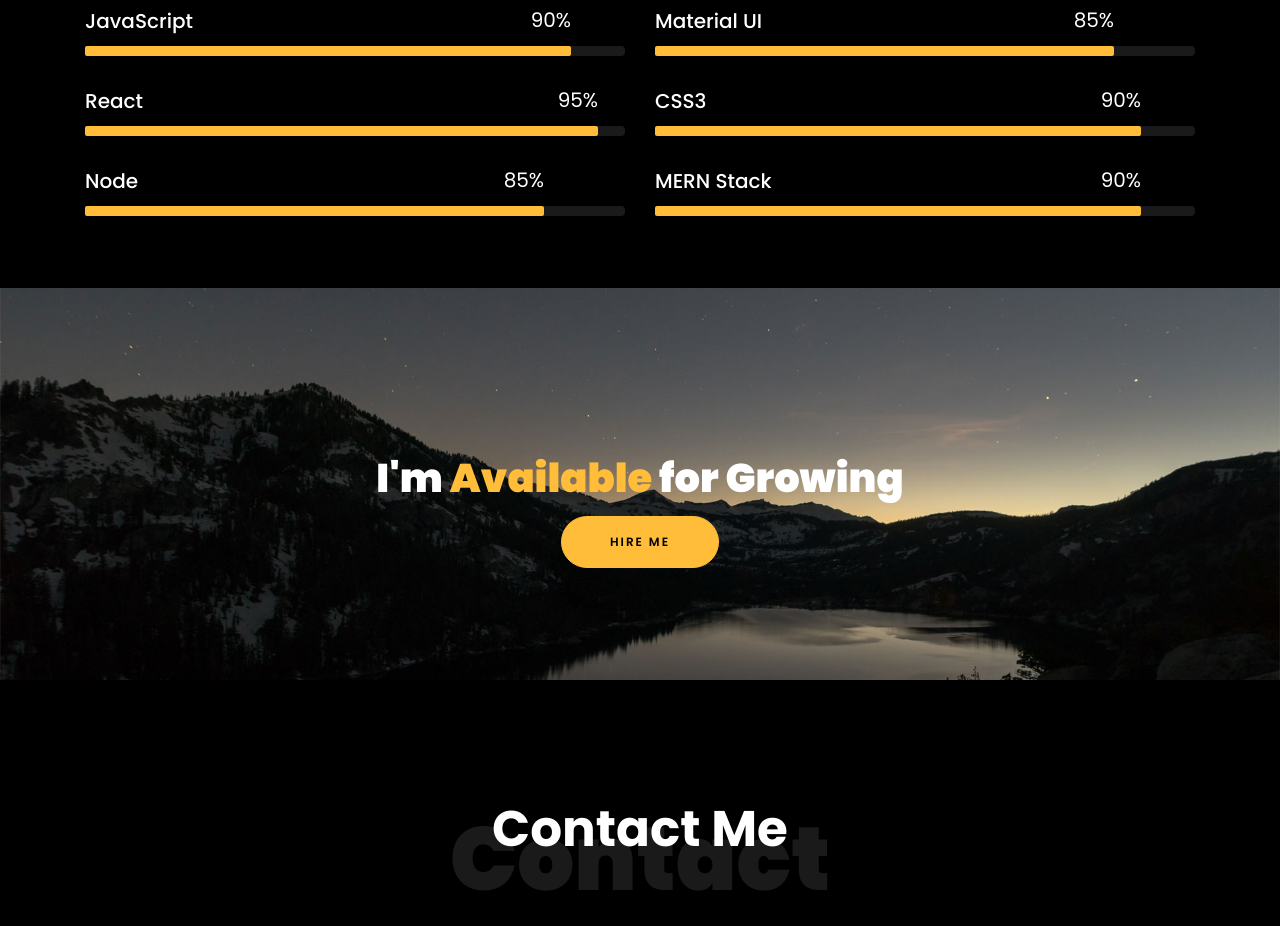
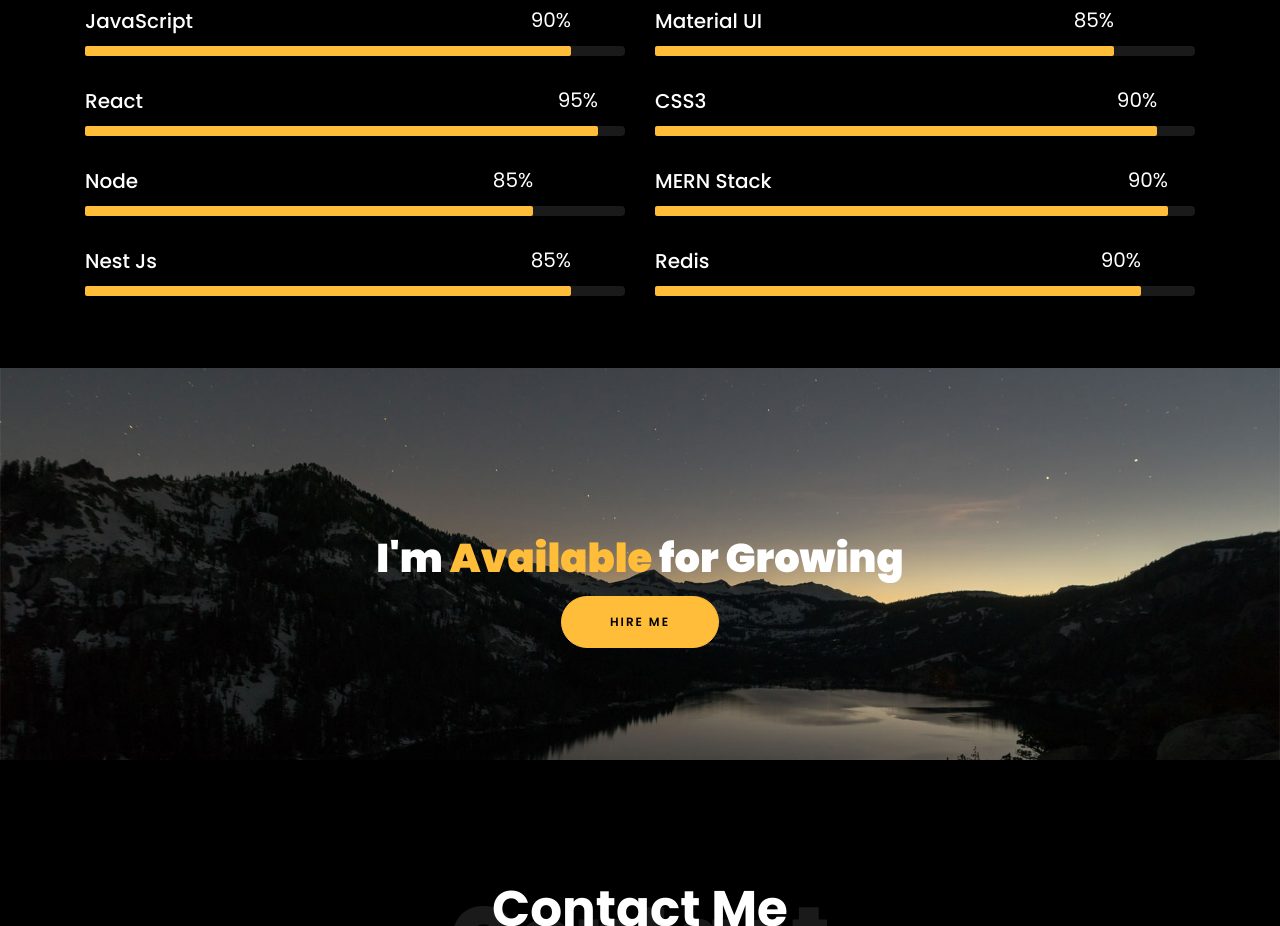
Before and after one commit to shivamrai83/Shivam-Dev, a plain HTML site: page index.html in a window 1280 px wide. Shown: the part 1640-2566 px from the top of the page. Drawn offline with Linux system fonts and the light colour scheme; files whose address does not match are found by name.

Commit message:
Added Skills

```diff
--- a/index.html
+++ b/index.html
@@ -321,7 +321,7 @@
 							<h3>CSS3</h3>
 							<div class="progress">
 							 	<div class="progress-bar color-4" role="progressbar" aria-valuenow="90"
-							  	aria-valuemin="0" aria-valuemax="100" style="width:90%">
+							  	aria-valuemin="0" aria-valuemax="100" style="width:93%">
 							    <span>90%</span>
 							  	</div>
 							</div>
@@ -332,7 +332,7 @@
 							<h3>Node</h3>
 							<div class="progress">
 							 	<div class="progress-bar color-5" role="progressbar" aria-valuenow="85"
-							  	aria-valuemin="0" aria-valuemax="100" style="width:85%">
+							  	aria-valuemin="0" aria-valuemax="100" style="width:83%">
 							    <span>85%</span>
 							  	</div>
 							</div>
@@ -341,6 +341,28 @@
 					<div class="col-md-6 animate-box">
 						<div class="progress-wrap ftco-animate">
 							<h3>MERN Stack</h3>
+							<div class="progress">
+							 	<div class="progress-bar color-6" role="progressbar" aria-valuenow="80"
+							  	aria-valuemin="0" aria-valuemax="100" style="width:95%">
+							    <span>90%</span>
+							  	</div>
+							</div>
+						</div>
+					</div>
+					<div class="col-md-6 animate-box">
+						<div class="progress-wrap ftco-animate">
+							<h3>Nest Js</h3>
+							<div class="progress">
+							 	<div class="progress-bar color-6" role="progressbar" aria-valuenow="80"
+							  	aria-valuemin="0" aria-valuemax="100" style="width:90%">
+							    <span>85%</span>
+							  	</div>
+							</div>
+						</div>
+					</div>
+					<div class="col-md-6 animate-box">
+						<div class="progress-wrap ftco-animate">
+							<h3>Redis</h3>
 							<div class="progress">
 							 	<div class="progress-bar color-6" role="progressbar" aria-valuenow="80"
 							  	aria-valuemin="0" aria-valuemax="100" style="width:90%">
```
